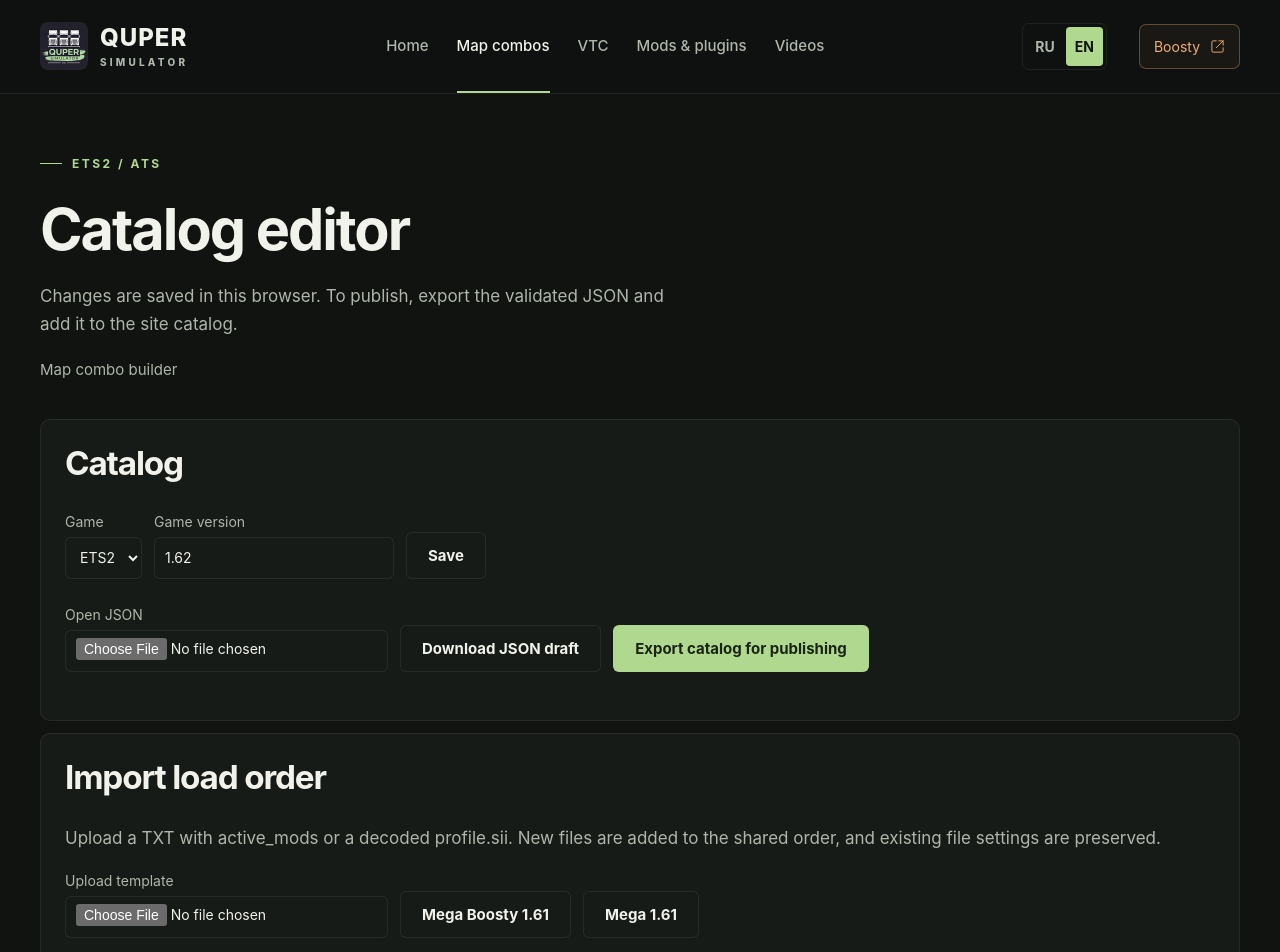
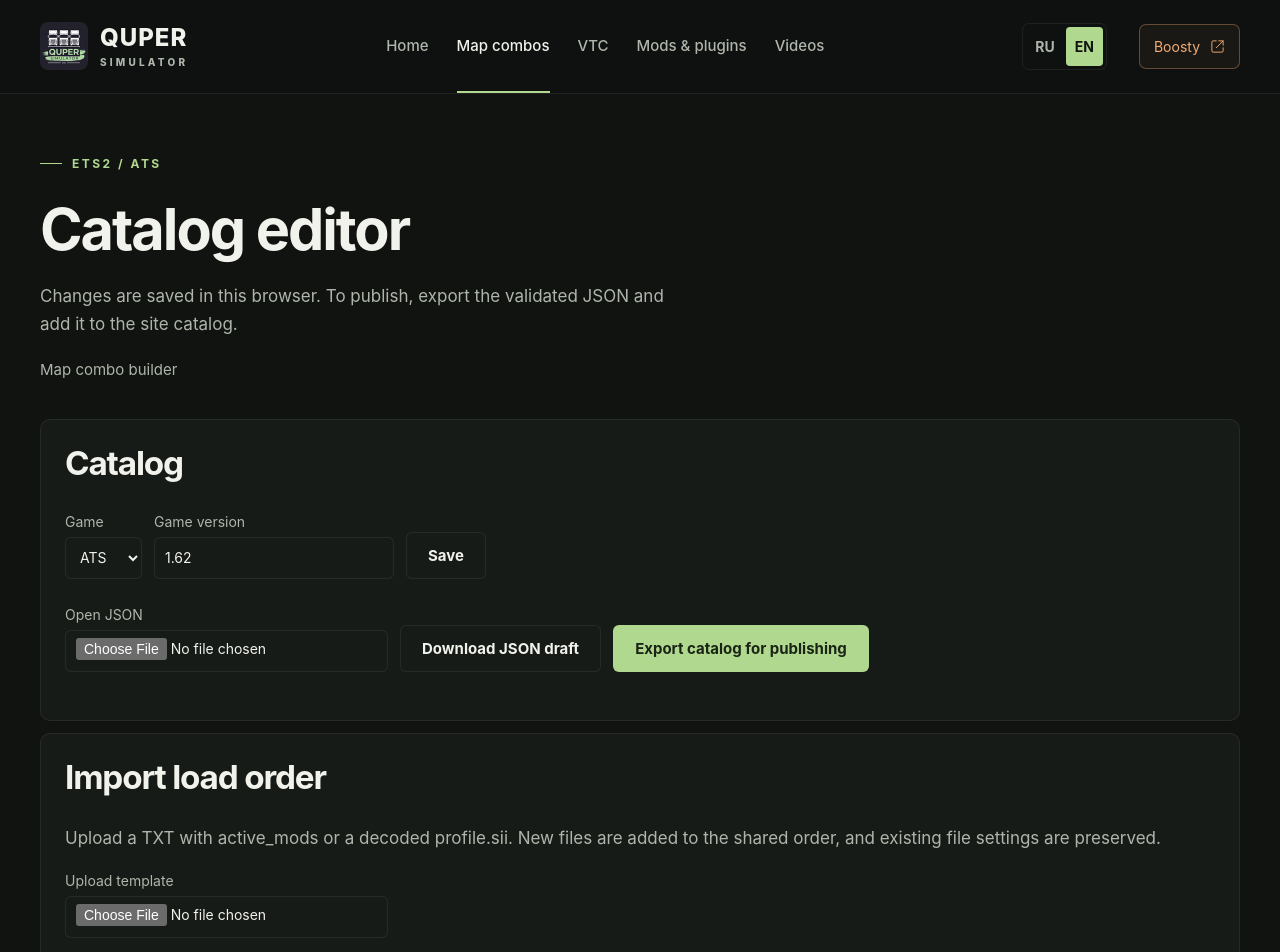
Before and after one commit to Quper24/map-combos, a React (Vite) app: page /combos/builder/editor in a window 1280 px wide. Shown: the top 952 px of the page. Built offline with nearby package versions, Linux system fonts and the light colour scheme.

Commit message:
Start combo catalogs with ATS 1.62

```diff
--- a/src/pages/ComboBuilder/ComboEditor.jsx
+++ b/src/pages/ComboBuilder/ComboEditor.jsx
@@ -14,8 +14,7 @@ import { download } from './downloads';
 import s from './ComboBuilder.module.css';
 
 const storageKey = 'quperSimulator_comboDraft';
-const blank = { game: 'ets2', version: '1.62', entries: [], order: [], conflicts: [], presets: [] };
-const localReference = '/profiles/1.61/';
+const blank = { game: 'ats', version: '1.62', entries: [], order: [], conflicts: [], presets: [] };
 
 function loadDraft() {
   try {
@@ -98,10 +97,10 @@ export default function ComboEditor() {
     }
     return true;
   }
-  function loadOrder(source, reference = false) {
+  function loadOrder(source) {
     const files = parseModOrder(source);
     if (!files.length) throw new Error('The template contains no files');
-    setPending({ files, reference });
+    setPending(files);
   }
   async function readInput(event, handler) {
     const file = event.currentTarget.files[0];
@@ -117,25 +116,9 @@ export default function ComboEditor() {
       setBusy(false);
     }
   }
-  async function readReference(id) {
-    setBusy(true);
-    try {
-      const response = await fetch(`${localReference}${id}.txt`);
-      if (!response.ok) throw new Error('Не удалось загрузить эталон 1.61.');
-      loadOrder(await response.text(), true);
-    } catch (error) {
-      setNotice(error.message);
-    } finally {
-      setBusy(false);
-    }
-  }
   function applyImport(preferImported) {
-    const order = mergeModOrders(catalog.order, pending.files, preferImported).order;
-    const next =
-      pending.reference && !catalog.order.length
-        ? { ...catalog, game: 'ets2', version: '1.61', order }
-        : { ...catalog, order };
-    if (commit(next)) setPending(null);
+    const { order } = mergeModOrders(catalog.order, pending, preferImported);
+    if (commit({ ...catalog, order })) setPending(null);
   }
   function exportCatalog(publish) {
     try {
@@ -149,10 +132,10 @@ export default function ComboEditor() {
       setNotice(error.message);
     }
   }
-  const imported = pending && mergeModOrders(catalog.order, pending.files);
+  const imported = pending && mergeModOrders(catalog.order, pending);
   const displayOrder = imported ? [...imported.order].reverse() : [];
   const incomingOrder = imported?.orderConflict
-    ? mergeModOrders(catalog.order, pending.files, true).order.slice().reverse()
+    ? mergeModOrders(catalog.order, pending, true).order.slice().reverse()
     : [];
   return (
     <div className="container page">
@@ -234,24 +217,6 @@ export default function ComboEditor() {
               disabled={busy}
               onChange={(event) => readInput(event, loadOrder)}
             />
-            {(!catalog.order.length || catalog.version === '1.61') && (
-              <>
-                <button
-                  className="button button-secondary"
-                  disabled={busy}
-                  onClick={() => readReference('mega-boosty-map-161')}
-                >
-                  Mega Boosty 1.61
-                </button>
-                <button
-                  className="button button-secondary"
-                  disabled={busy}
-                  onClick={() => readReference('mega-map-161')}
-                >
-                  Mega 1.61
-                </button>
-              </>
-            )}
           </div>
           {pending && (
             <div className={s.importPreview}>
```
Also changed, not shown: content/combo-builder/README.md, src/i18n/en.json, src/lib/comboBuilder.js, 1 other file (tests, documents, lock files or other folders).
